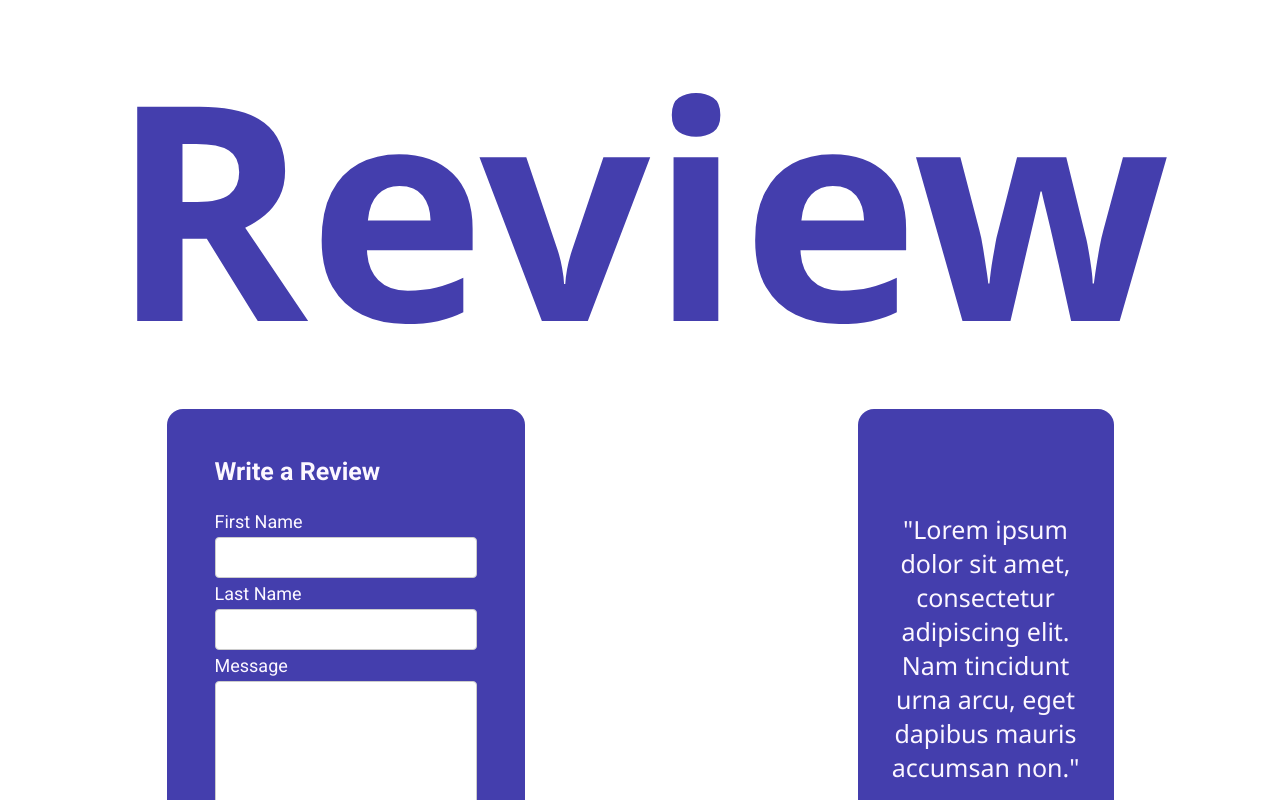
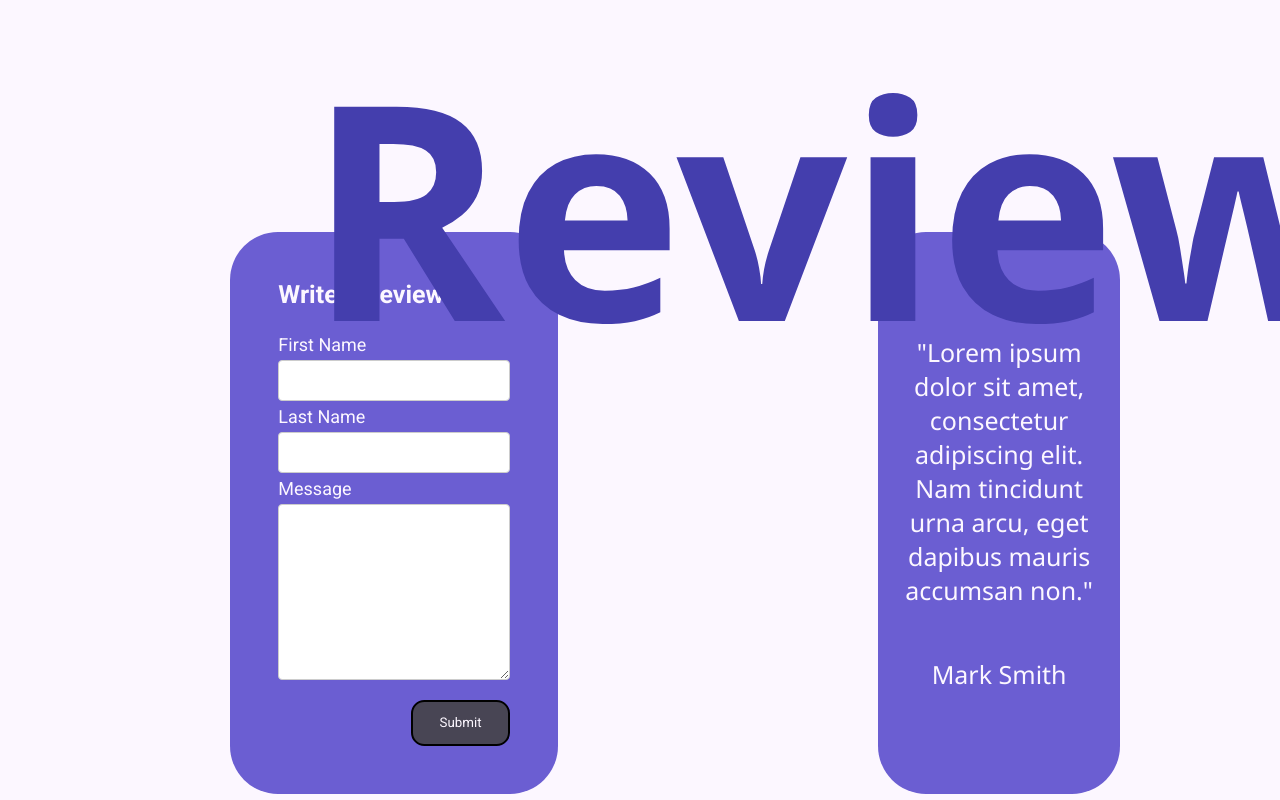
Before and after one commit to mpatel18/Builder-Service-Site, a Vue app in the folder site/: page /review in a window 1280 px wide. Shown: the top 800 px of the page. Built offline with nearby package versions, Linux system fonts and the light colour scheme.

Commit message:
updated review view

```diff
--- a/site/src/components/UserReview.vue
+++ b/site/src/components/UserReview.vue
@@ -30,9 +30,9 @@ export default {
         align-items: center;
         justify-content: center;
         width: 20%;
-        background: #443EAD;
+        background: #6B5ED2;
         color: #FCF7FF;
-        border-radius: 1em;
+        border-radius: 3em;
 
         .review {
         font-size: 25px;
--- a/site/src/views/Review.vue
+++ b/site/src/views/Review.vue
@@ -35,22 +35,36 @@ export default {
 
 <style lang="scss" scoped>
 
+  .review {
+    background: #FCF7FF;
+    height: 100vh;
+    position: relative;
+  }
+
   h1 {
+    position: absolute;
     font-family: 'Segoe UI', sans-serif, monospace;
     font-size: 300px;
     color: #443EAD;
     font-style: bold;
     text-align: center;
+    z-index: 1;
+    left: 24%;
+    transform: translate(0, 0%);
   }
 
   .content {
+    position: absolute;
     display: flex;
     justify-content: space-around;
+    z-index: 0;
+    top: 29%;
+    left: 5.5%;
 
     form {
-      background-color: #443EAD;
+      background-color: #6B5ED2;
       color: #FCF7FF;
-      border-radius: 1em;
+      border-radius: 3em;
       padding: 3em;
 
       h2 {
@@ -74,6 +88,7 @@ h1 {
           border-radius: 4px;
           box-sizing: border-box;
           outline: none;
+          font-family: 'Roboto', sans-serif;
         }
 
         input[type=text]:focus, input[type=email]:focus, textarea:focus {
```
Lines whose indentation alone changed are shown as unchanged.
